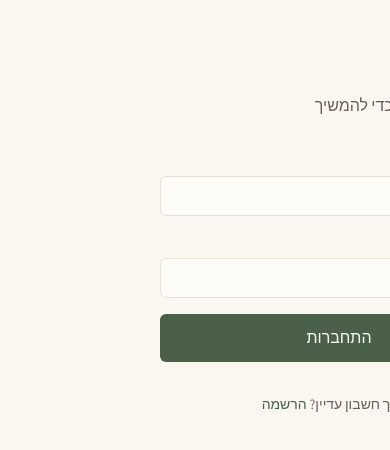
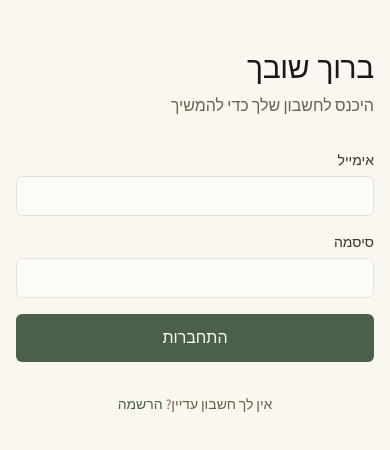
Before and after one commit to barakk001-ctrl/psy-app, a Next.js app: page /login in a window 390 px wide. Shown: the part 190-640 px from the top of the page. Built offline with nearby package versions, Linux system fonts and the light colour scheme; a web font is replaced by a local one.

Commit message:
Fix: mobile drawer staying visible when closed
Co-Authored-By: Claude Opus 4.7 (1M context) <noreply@anthropic.com>

```diff
--- a/src/app/globals.css
+++ b/src/app/globals.css
@@ -11,6 +11,10 @@
   body {
     background-color: #faf7f1;
     color: #1a1714;
+    /* Belt-and-suspenders: prevent any single element from creating horizontal scroll
+       on the document. Mobile drawers, wide tables, etc. should clip rather than
+       leak past the viewport edge. */
+    overflow-x: hidden;
   }
 
   body {
--- a/src/components/nav/mobile-top-bar.tsx
+++ b/src/components/nav/mobile-top-bar.tsx
@@ -62,7 +62,7 @@ export function MobileTopBar({ userName }: { userName?: string | null }) {
         className={cn(
           "lg:hidden fixed inset-y-0 end-0 z-50 w-72 max-w-[85vw] bg-cream-50 border-s border-cream-300 shadow-lift",
           "transition-transform duration-200 ease-out flex flex-col",
-          open ? "translate-x-0" : "rtl:translate-x-full ltr:-translate-x-full",
+          open ? "translate-x-0" : "translate-x-full",
         )}
         aria-hidden={!open}
       >
```
